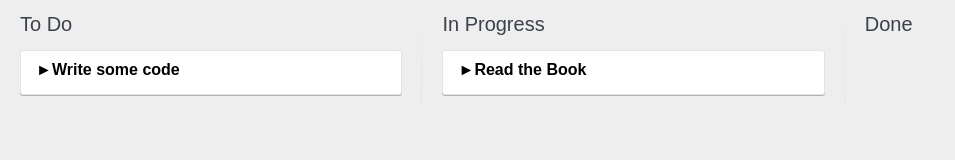
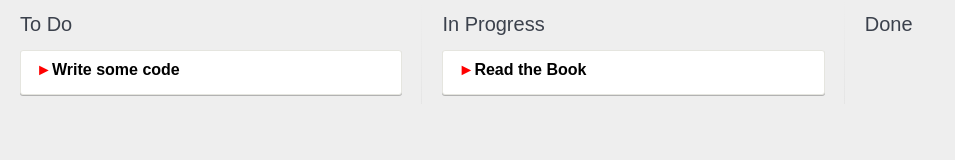
Before and after one commit to yadavankit/KanbanApp, a React (Create React App) app: page / in a window 1280 px wide. Shown: the top 160 px of the page, without its empty margins (0-955 px from the left). Built offline with nearby package versions, Linux system fonts and the light colour scheme.

Commit message:
adds toggling arrow for cards

```diff
--- a/public/style.css
+++ b/public/style.css
@@ -72,10 +72,12 @@ ul {
 .card__title:before {
     display: inline-block;
     width: 1em;
+    color: red;
     content: ' \25BA';
 }
 
 .card__title--is-open:before {
+    color: green;
     content: ' \25BC';
 }
 
--- a/src/Card.js
+++ b/src/Card.js
@@ -9,6 +9,11 @@ class Card extends Component {
         this.state = {
             showDetails : false
         };
+    }
+
+    //On Click handler for toggling details of a list
+    toggleDetails() {
+        this.setState({showDetails: !this.state.showDetails});
     }
 
     render() {
@@ -25,7 +30,7 @@ class Card extends Component {
 
         return(
             <div className="card">
-                <div className="card__title" onClick={() => this.setState({showDetails: !this.state.showDetails})}>
+                <div className={this.state.showDetails ? "card__title card__title--is-open" : "card__title"} onClick={this.toggleDetails.bind(this)}>
                     {this.props.title}
                 </div>
                 {cardDetails}
```
